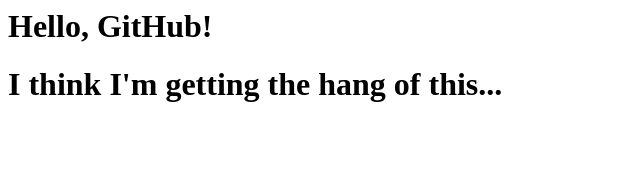
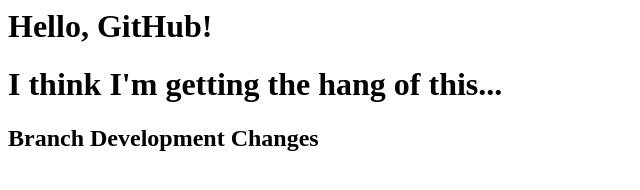
Before and after one commit to Future2K21/Remote, a plain HTML site: page index.html in a window 1280 px wide. Shown: the whole page, without its empty margins (0-640 px from the left). Drawn offline with Linux system fonts and the light colour scheme.

Commit message:
Updated index.html on develop branch

```diff
--- a/index.html
+++ b/index.html
@@ -3,5 +3,6 @@
 <body>
     <h1>Hello, GitHub!</h1>
     <h1>I think I'm getting the hang of this...</h1>
+    <h2>Branch Development Changes</h2>
 </body>
 </html>
```
